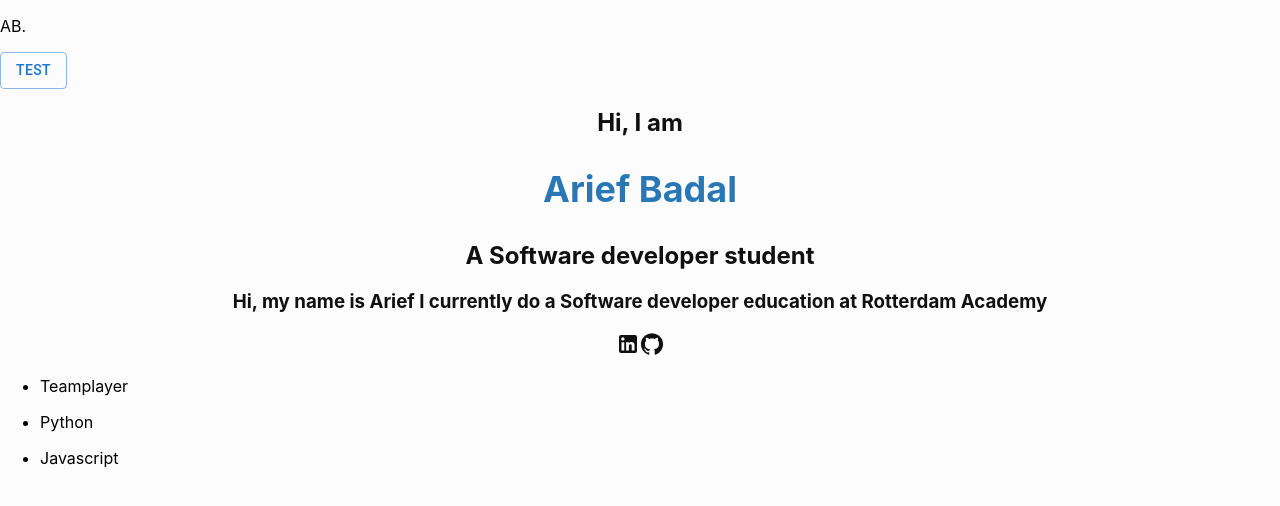
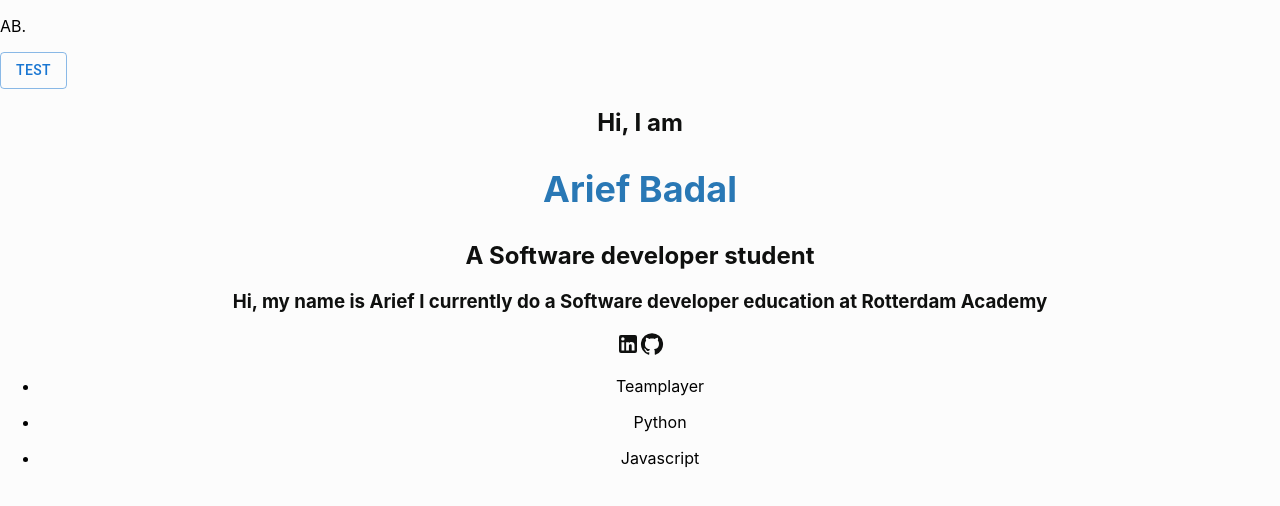
Before and after one commit to AriefBadal23/portofolio-website, a React (Create React App) app: page / in a window 1280 px wide. Shown: the top 506 px of the page. Built offline with nearby package versions, Linux system fonts and the light colour scheme.

Commit message:
Align list of skills in center

```diff
--- /dev/null
+++ b/src/components/Skills/Skills.css
@@ -0,0 +1,3 @@
+.Skills-section, ul, li{
+    text-align: center;
+}
--- a/src/components/Skills/Skills.js
+++ b/src/components/Skills/Skills.js
@@ -1,11 +1,12 @@
 import {skills} from '../portofolio'
+import './Skills.css';
 
 
 function Skills() {
     return (
         skills.map((skill) =>{
             return (
-            <div>
+            <div className='Skills-section'>
                 <ul>
                 <li>{skill}</li>
                 </ul>
```
